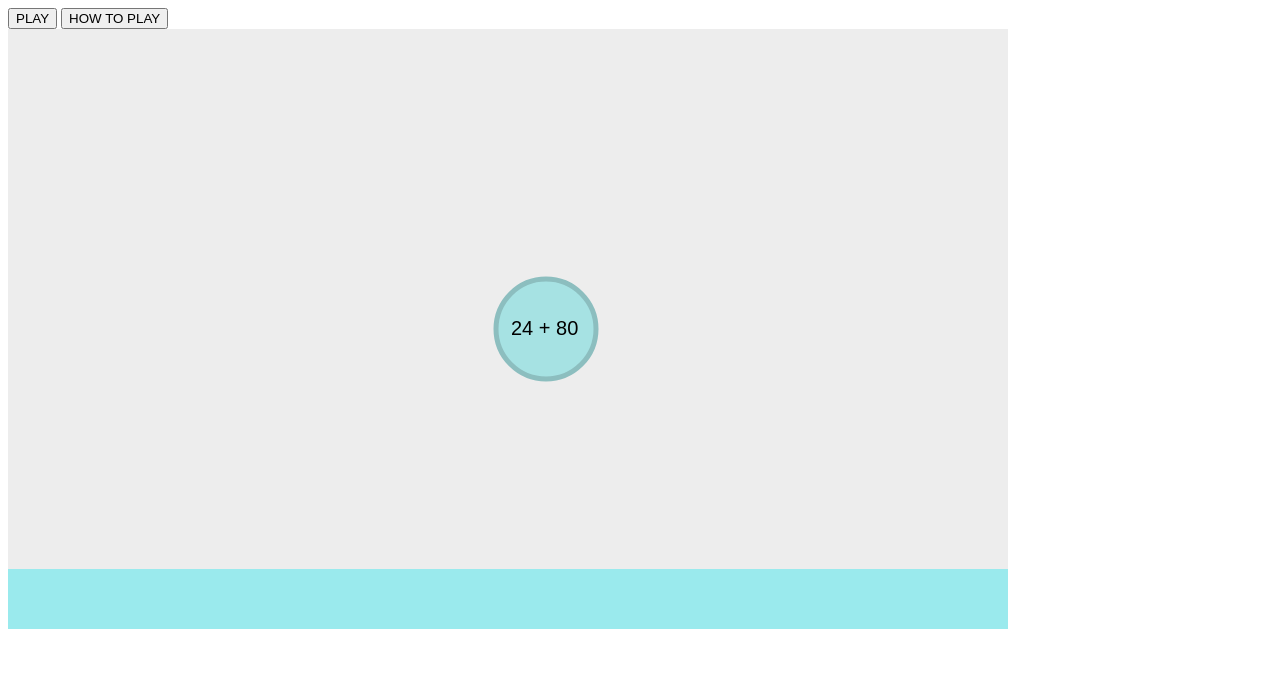
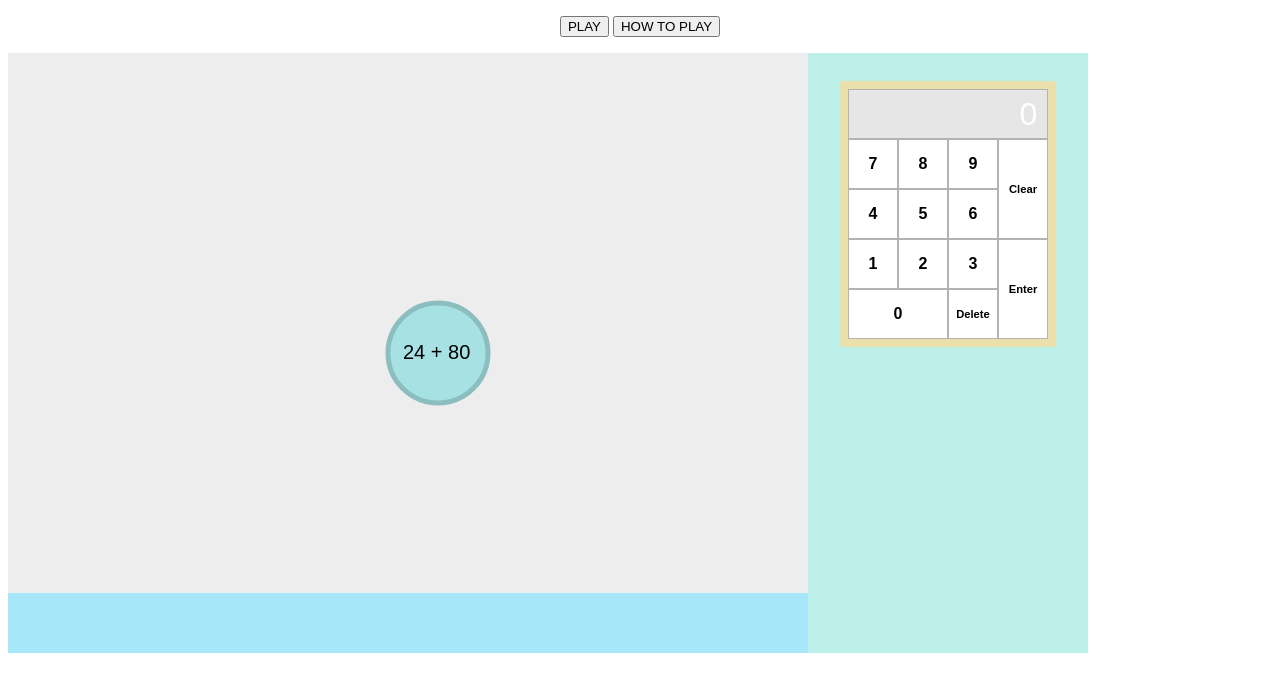
Before and after one commit to Ushakovkd/raindrops, a plain HTML site: page index.html in a window 1280 px wide. Both pictures are taken after a click on the button "PLAY". Drawn offline with Linux system fonts and the light colour scheme.

Commit message:
Add calculate area html/css

```diff
--- a/app/calculate_area.js
+++ b/app/calculate_area.js
@@ -1,17 +1,82 @@
+const buttonLabels = ['7','8','9','Clear','4','5','6','1','2','3','Enter','0','Delete'];
+const calculatorDisplayElementData = {tag: 'input', className: 'keyboard__display', value: '0', type: 'text'};
+const calculateAreaData = {tag: 'div', className: 'calculate-area'}
+const calculatorElementData = {tag: 'div', className: 'keyboard'}
+const containerElementData = {tag: 'div', className: 'keyboard-wrapper'}
+
+var calculateArea = null;
+
 document.addEventListener('play', () => initCalculateArea());
 
 function initCalculateArea() {
+    if (calculateArea === null) {
+    calculateArea = new CalculateArea();
+    const calculateAreaHTMLElement = calculateArea.getHTMLElement();
+    const gameContainer = document.getElementById("game-container");
+    gameContainer.append(calculateAreaHTMLElement);
     console.log('init calculate area');
+    }
 }
 
 class CalculateArea {
+    constructor() {
+        this._keyboard = new Keyboard();
+    }
 
+    getHTMLElement() {
+        const calculateArea = createElement(calculateAreaData);
+        calculateArea.append(this._keyboard.createKeyboardElement());
+        calculateArea.style.height = `${DEFAULT_AREA_HEIGHT}px`;
+        return calculateArea;
+    }
 }
 
 class Keyboard {
+    createKeyboardElement() {
+        const calculatorElement = createElement(calculatorElementData);
 
+        const calculatorDisplayElement = createElement(calculatorDisplayElementData);
+        calculatorElement.append(calculatorDisplayElement);
+
+        for (let i = 0; i < buttonLabels.length; i++) {
+            const label = buttonLabels[i];
+            const buttonElement = createElement({ tag: 'button', className: 'keyboard__button', innerHTML: label });
+            if (label == "Clear" || label == "Enter") {
+                buttonElement.classList.add('vertical-span_2', 'small_font');
+            }
+            if(label == "Delete") {
+                buttonElement.classList.add('small_font');
+            }
+            if(label == "0") {
+                buttonElement.classList.add('horizontal-span_2');
+            }
+            calculatorElement.append(buttonElement);
+        }
+
+        const calculatorContainerElement = createElement(containerElementData);
+        calculatorContainerElement.append(calculatorElement);
+        return calculatorContainerElement;
+    }
 }
 
 class ScoreDisplay {
 
 }
+
+function createElement(data) {
+    const {tag, className, value, type, innerHTML} = data;
+    const element = document.createElement(tag);
+    if (className) {
+        element.className = className;
+    }
+    if (value) {
+        element.value = value;
+    }
+    if (type) {
+        element.type = type;
+    }
+    if (innerHTML) {
+        element.innerHTML = innerHTML;
+    }
+    return element;
+}
--- a/app/visual_area.js
+++ b/app/visual_area.js
@@ -1,5 +1,6 @@
+var DEFAULT_AREA_HEIGHT = 600;
 const DEFAULT_AREA_BACKGROUND_COLOR = '#ededed';
-const DEFAULT_SEA_COLOR = '#9aeaed';
+const DEFAULT_SEA_COLOR = '#a7e7fa';
 const DEFAULT_SEA_HEIGHT = 60;
 const DEFAULT_SEA_BORDER = null;
 const DEFAULT_DROP_BORDER = { width: 5, color: '#8cbebf' };
@@ -22,9 +23,11 @@ function play() {
 }
 
 function initVisualFrame() {
-    visualArea = new VisualArea(1000, 600);
+    visualArea = new VisualArea(800, DEFAULT_AREA_HEIGHT);
     const frameElement = visualArea.getFrameElement();
-    document.body.append(frameElement);
+    frameElement.className = "  visual-area";
+    const gameContainer = document.getElementById("game-container");
+    gameContainer.append(frameElement);
 }
 
 class Shape {
--- a/index.html
+++ b/index.html
@@ -7,9 +7,11 @@
     <link rel="stylesheet" type="text/css" href="style.css" media="screen"/>
 </head>
 <body>
-    <div class="game-container">
+    <div id="game-container">
+        <div class="buttons-group">
         <button action="play" onclick="dispatch()">PLAY</button>
         <button action="how-to-play" onclick="dispatch()">HOW TO PLAY</button>
+        </div>
     </div>
 </body>
 <script type="text/javascript" language="javascript" src="app/dispatcher.js"></script>
--- a/style.css
+++ b/style.css
@@ -0,0 +1,64 @@
+#game-container {
+    padding: 0;
+}
+.buttons-group {
+    margin: 1rem auto;
+    width: fit-content;
+}
+.visual-area {
+    display: inline-block;
+}
+.calculate-area {
+    display: inline-block;
+    vertical-align: top;
+    background-color: #bdf0e9;
+}
+.keyboard-wrapper {
+    padding: 0.5rem;
+    width: fit-content;
+    background: #ebdfab;
+    border-radius: 3px;
+    margin: 10% 2rem;
+}
+.keyboard{
+    display: grid;
+    grid-template-columns: 50px 50px 50px 50px;
+    grid-template-rows: 50px 50px 50px 50px 50px;
+    grid-auto-flow: row;
+}
+.vertical-span_2 {
+    grid-row: span 2;
+    font-size: 0.7rem;
+}
+.horizontal-span_2 {
+    grid-column: span 2;
+    font-size: 0.7rem;
+}
+.horizontal-span_4 {
+    grid-column: span 4;
+}
+.keyboard__display{
+    background: rgb(230, 230, 230);
+    color: white;
+    font-size: 2em;
+    padding: 0.3em;
+    text-align: right;
+    border:1px solid rgb(179, 179, 179);
+    grid-column: span 4;
+}
+.keyboard__button{
+    background: rgb(255, 255, 255);
+    font-size:1em;
+    font-weight: 700;;
+    border:1px solid rgb(179, 179, 179);
+    outline: none;
+}
+.keyboard__button.small_font {
+    font-size: 0.7em;
+}
+.keyboard__button:hover{
+    opacity: 0.9;
+}
+.keyboard__button:active{
+    opacity: 0.8;
+}
```
